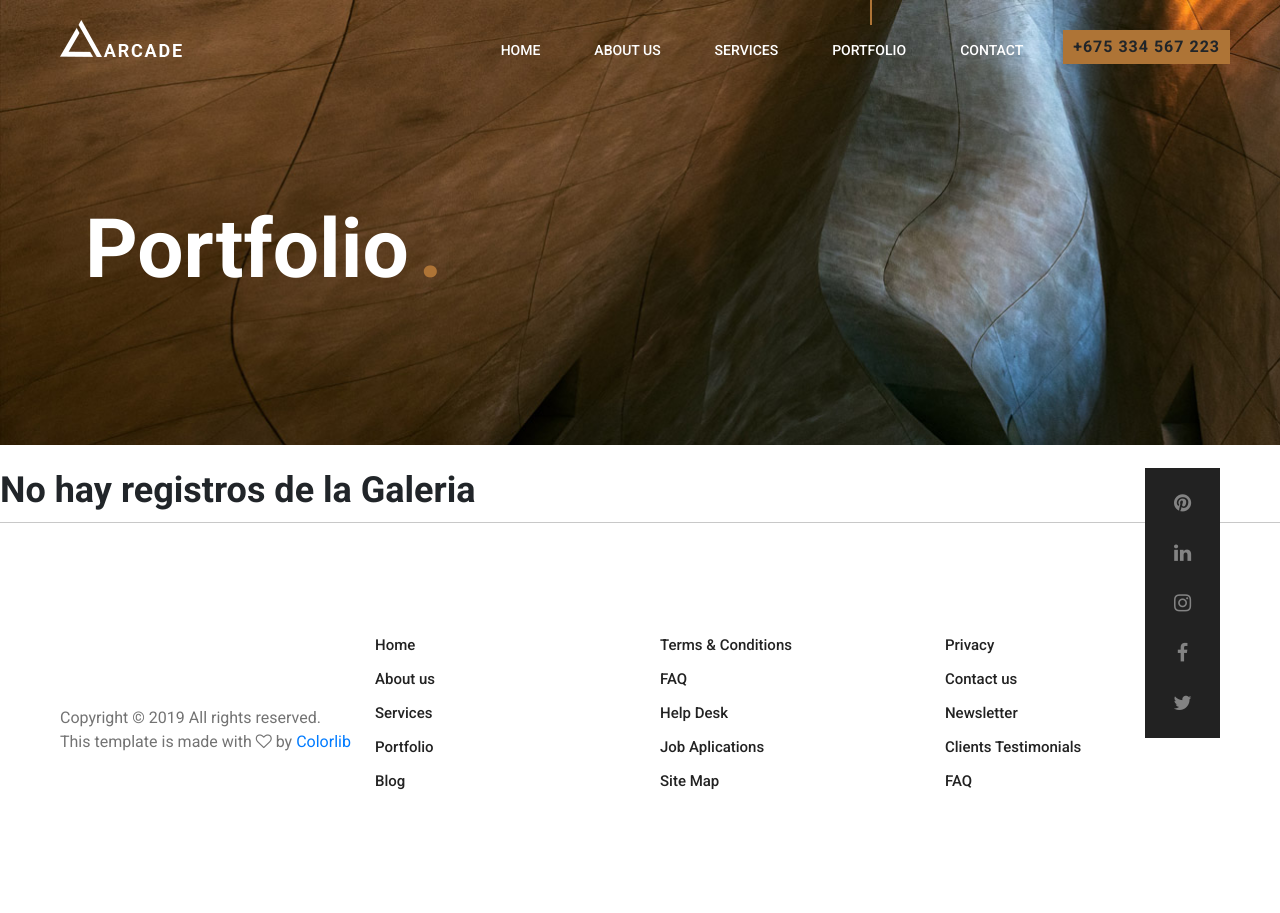
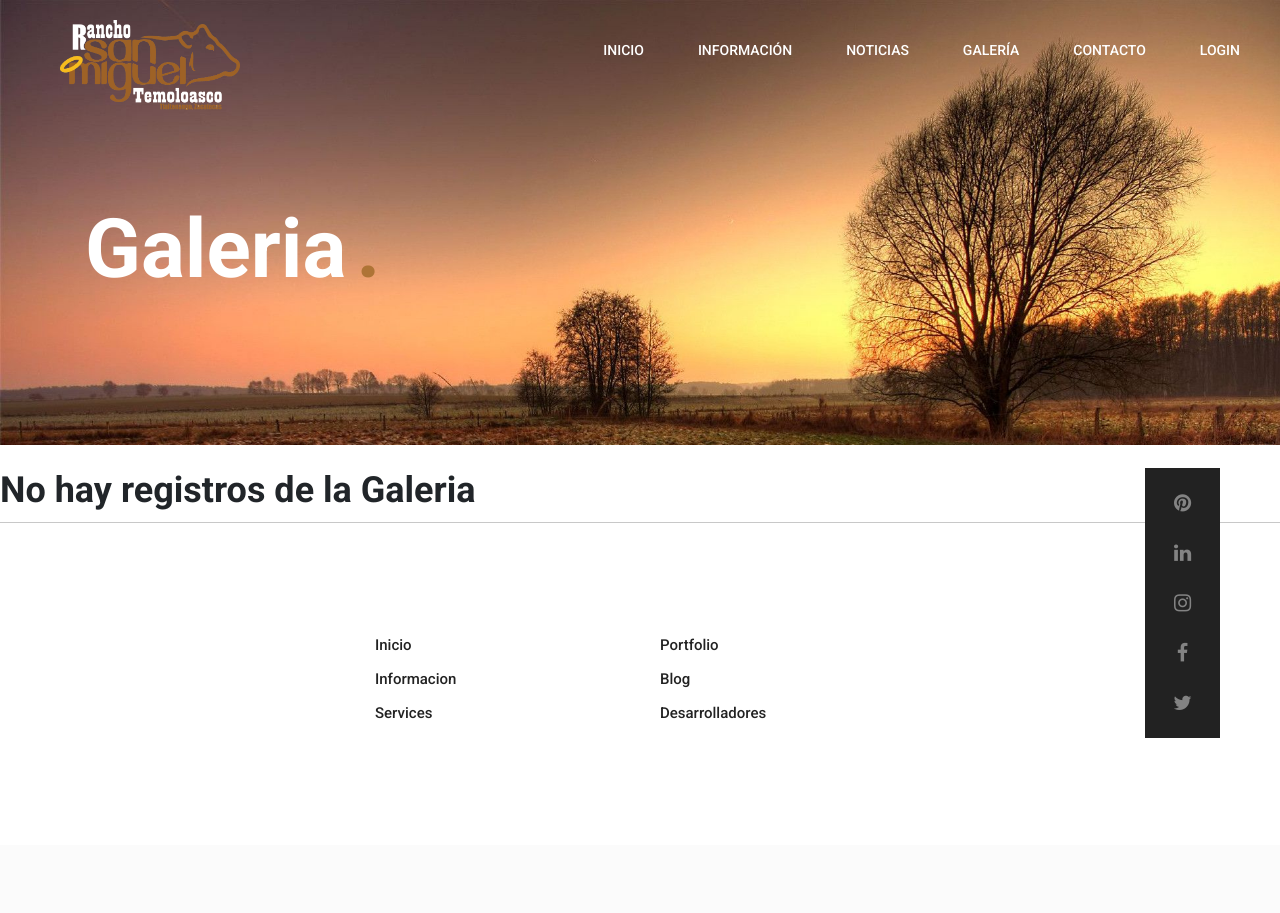
Before and after one commit to rancho-san-miguel/Rancho_SanMiguel, a Django app: page /portfolio/ in a window 1280 px wide. After the commit the page ends 738 px from the top, so only its background shows below. Run offline with Django 3.2, Linux system fonts and the light colour scheme; parts of the project's set-up code (start-up, migrations or seed data) failed here and were passed over; some libraries are stand-ins or nearby versions.

Commit message:
Mejora de las interfaces

```diff
--- a/Rancho_SanMiguel/templates/home/portfolio.html
+++ b/Rancho_SanMiguel/templates/home/portfolio.html
@@ -8,7 +8,7 @@
 	<meta name="viewport" content="width=device-width, initial-scale=1.0">
 	<!-- Favicon -->
 	{% load staticfiles %}
-	<link href="{% static 'img/favicon.ico' %}" rel="shortcut icon"/>
+	<link href="#" rel="shortcut icon"/>
 
 	<!-- Google Fonts -->
 	<link href="https://fonts.googleapis.com/css?family=Roboto:300,400,500,700" rel="stylesheet">
@@ -33,20 +33,25 @@
 
 	<!-- Header section start -->
 	<header class="header-area">
-		<a href="{% url 'galeria_list2' %}" class="logo-area">
-			<img src="{% static 'img/logo.png' %}" alt="">
+		<a href="#" class="logo-area">
+			<img src="{% static 'inicio/logorancho2sfb.png' %}" alt="" width="180" height="90">
 		</a>
 		<div class="nav-switch">
 			<i class="fa fa-bars"></i>
 		</div>
-		<div class="phone-number">+675 334 567 223</div>
+		<!--<div class="phone-number">+675 334 567 223</div>-->
 		<nav class="nav-menu">
 			<ul>
-				<li><a href="{% url 'galeria_list2' %}">Home</a></li>
-				<li><a href="about.html">About us</a></li>
-				<li><a href="service.html">Services</a></li>
-				<li class="active"><a href="portfolio.html">Portfolio</a></li>
-				<li><a href="contact.html">Contact</a></li>
+				<li><a href="{% url 'index' %}">Inicio</a></li>
+				<li><a href="{% url 'about' %}">Información</a></li>
+				<li><a href="#">Noticias</a></li>
+				<li><a href="{% url 'galeria_list2' %}">Galería</a></li>
+				<li><a href="{% url 'contact' %}">Contacto</a></li>
+				{% if user.is_authenticated %}
+					<li><a href="{% url 'logout' %}">Logout</a></li>
+				{% else %}
+					<li><a href="{% url 'login' %}">Login</a></li>
+				{% endif %}
 			</ul>
 		</nav>
 	</header>
@@ -54,9 +59,9 @@
 
 
 	<!-- Page header section start -->
-	<section class="page-header-section set-bg" data-setbg="{% static 'img/header-bg.jpg' %}">
+	<section class="page-header-section set-bg" data-setbg="{% static 'inicio/fondo1.jpg' %}">
 		<div class="container">
-			<h1 class="header-title">Portfolio<span>.</span></h1>
+			<h1 class="header-title">Galeria<span>.</span></h1>
 		</div>
 	</section>
 
@@ -98,42 +103,38 @@
 						<div class="col-md-4">
 							<div class="footer-item">
 								<ul>
-									<li><a href="#">Home</a></li>
-									<li><a href="#">About us</a></li>
+									<li><a href="#">Inicio</a></li>
+									<li><a href="#">Informacion</a></li>
 									<li><a href="#">Services</a></li>
-									<li><a href="#">Portfolio</a></li>
-									<li><a href="#">Blog</a></li>
 								</ul>
 							</div>
 						</div>
 						<div class="col-md-4">
 							<div class="footer-item">
 								<ul>
-									<li><a href="#">Terms & Conditions</a></li>
-									<li><a href="#">FAQ</a></li>
-									<li><a href="#">Help Desk</a></li>
-									<li><a href="#">Job Aplications</a></li>
-									<li><a href="#">Site Map</a></li>
+									<li><a href="#">Portfolio</a></li>
+									<li><a href="#">Blog</a></li>
+									<li><a href="#">Desarrolladores</a></li>
 								</ul>
 							</div>
 						</div>
-						<div class="col-md-4">
-							<div class="footer-item">
-								<ul>
-									<li><a href="#">Privacy</a></li>
-									<li><a href="#">Contact us</a></li>
-									<li><a href="#">Newsletter</a></li>
-									<li><a href="#">Clients Testimonials</a></li>
-									<li><a href="#">FAQ</a></li>
-								</ul>
-							</div>
-						</div>
+						<!--<div class="col-md-4">-->
+							<!--<div class="footer-item">-->
+								<!--<ul>-->
+									<!--<li><a href="#">Privacy</a></li>-->
+									<!--<li><a href="#">Contact us</a></li>-->
+									<!--<li><a href="#">Newsletter</a></li>-->
+									<!--<li><a href="#">Clients Testimonials</a></li>-->
+									<!--<li><a href="#">FAQ</a></li>-->
+								<!--</ul>-->
+							<!--</div>-->
+						<!--</div>-->
 					</div>
 				</div>
 			</div>
 		</div>
 		<!-- Link back to Colorlib can't be removed. Template is licensed under CC BY 3.0. -->
-     <div class="copyright">Copyright &copy; <script>document.write(new Date().getFullYear());</script> All rights reserved.  <br>This template is made with <i class="fa fa-heart-o" aria-hidden="true"></i> by <a href="https://colorlib.com" target="_blank">Colorlib</a></div>
+     <!--<div class="copyright">Copyright &copy; <script>document.write(new Date().getFullYear());</script> All rights reserved.  <br>This template is made with <i class="fa fa-heart-o" aria-hidden="true"></i> by <a href="https://colorlib.com" target="_blank">Colorlib</a></div>-->
     <!-- Link back to Colorlib can't be removed. Template is licensed under CC BY 3.0. -->
 	</footer>
 	<!-- Footer section end -->
```
Also changed, not shown: Rancho_SanMiguel/templates/home/about.html (+6 -6 lines), Rancho_SanMiguel/templates/home/contacto.html (+29 -21 lines), Rancho_SanMiguel/templates/home/index.html (+5 -5 lines), Rancho_SanMiguel/static/img/img.jpg (deleted), 1 other file.
